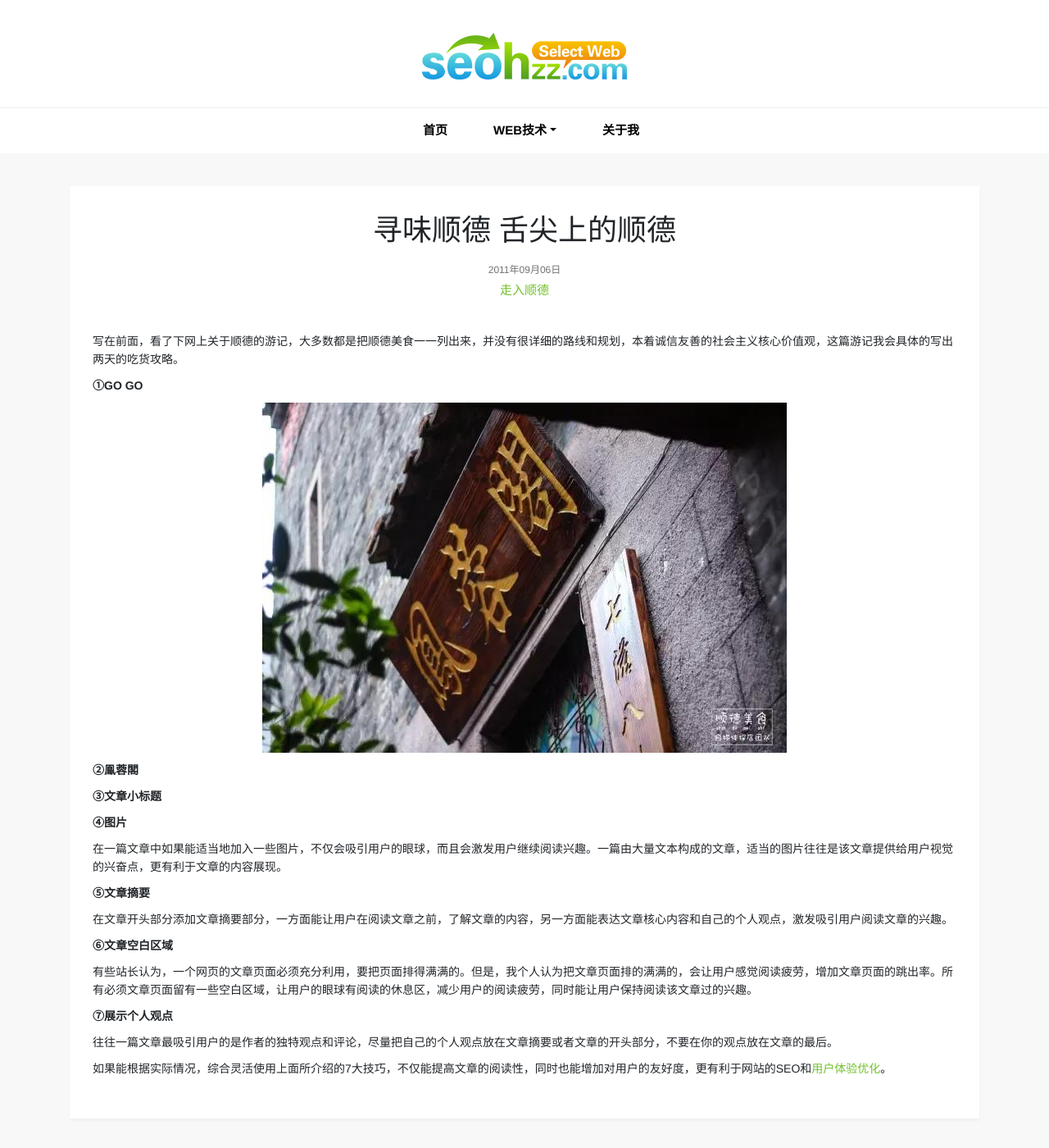
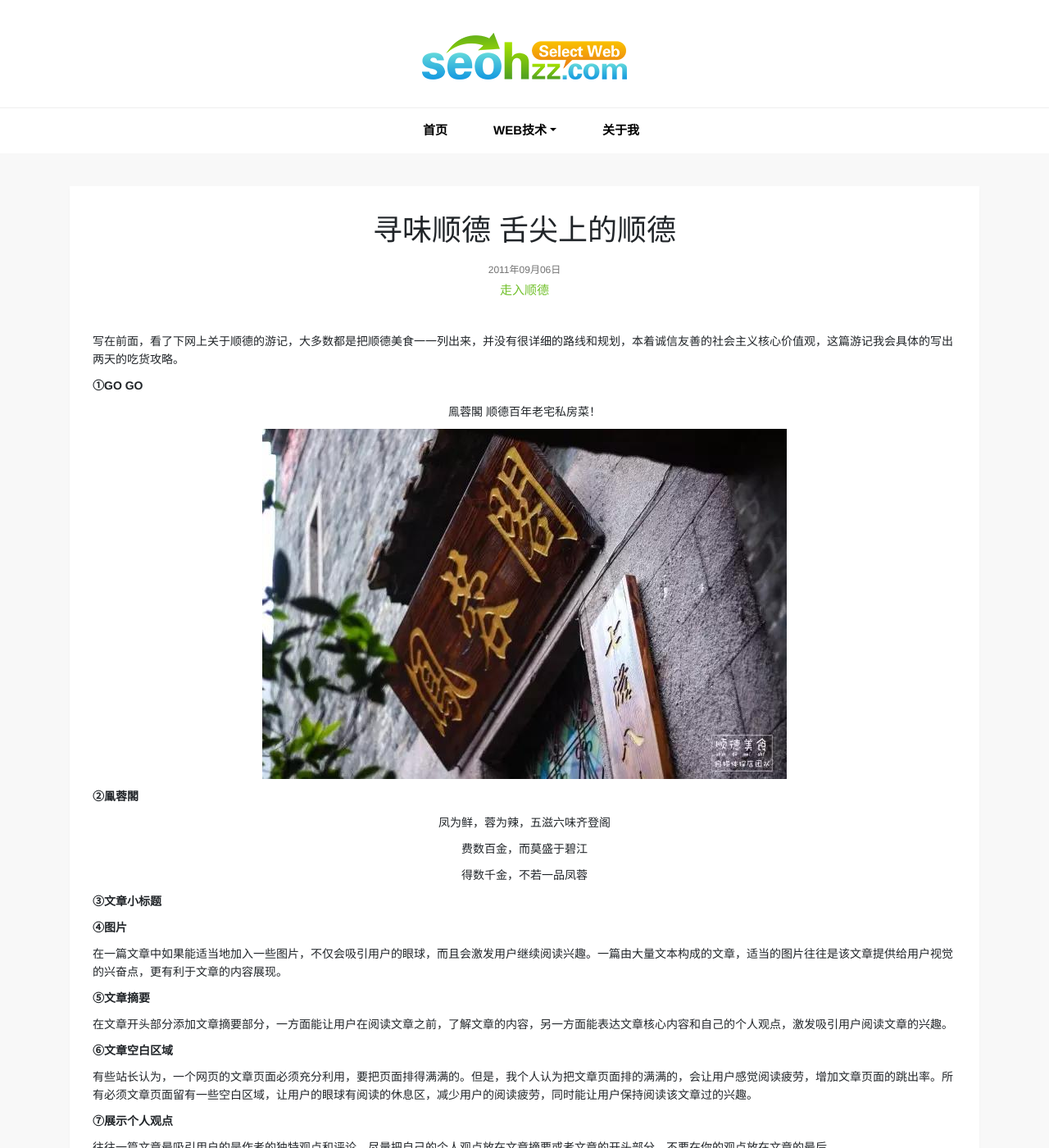
Before and after one commit to LeoQihao/LeoQihao.github.io, a Jekyll site: the page built from ueo/_posts/2011-09-06-web-read-skill.html, in a window 1280 px wide and 1400 px high. Shown: the whole window at 82% size. Built offline with Jekyll 4.4.1, drawn with Linux system fonts in a browser that asks for light colours.

Commit message:
Update 2011-09-06-web-read-skill.html

```diff
--- a/ueo/_posts/2011-09-06-web-read-skill.html
+++ b/ueo/_posts/2011-09-06-web-read-skill.html
@@ -11,15 +11,22 @@ description: 文章的阅读性是一个对用户友好的体现，熟练运用
   两天的吃货攻略。</p>
 
 <p><b>①GO GO</b></p>
-<p align="center 鳯蓉閣  顺德百年老宅私房菜！">
+<p align="center ">
+  鳯蓉閣  顺德百年老宅私房菜！
 </p>
 
 <p align="center"><img class="img-fluid" alt="Select Web文章列表" src="{{ site.url }}/images/ueo/web-read-skill-1.jpg"></p>
 
 <p><b>②鳯蓉閣</b></p>
-<p align="center 凤为鲜，蓉为辣，五滋六味齐登阁"></p>
-<p align="center 费数百金，而莫盛于碧江"></p>
-<p align="center 得数千金，不若一品凤蓉"></p>
+<p align="center ">
+  凤为鲜，蓉为辣，五滋六味齐登阁
+</p>
+<p align="center ">
+  费数百金，而莫盛于碧江
+</p>
+<p align="center ">
+  得数千金，不若一品凤蓉
+</p>
 
 <p><b>③文章小标题</b></p>
 <p></p>
```
